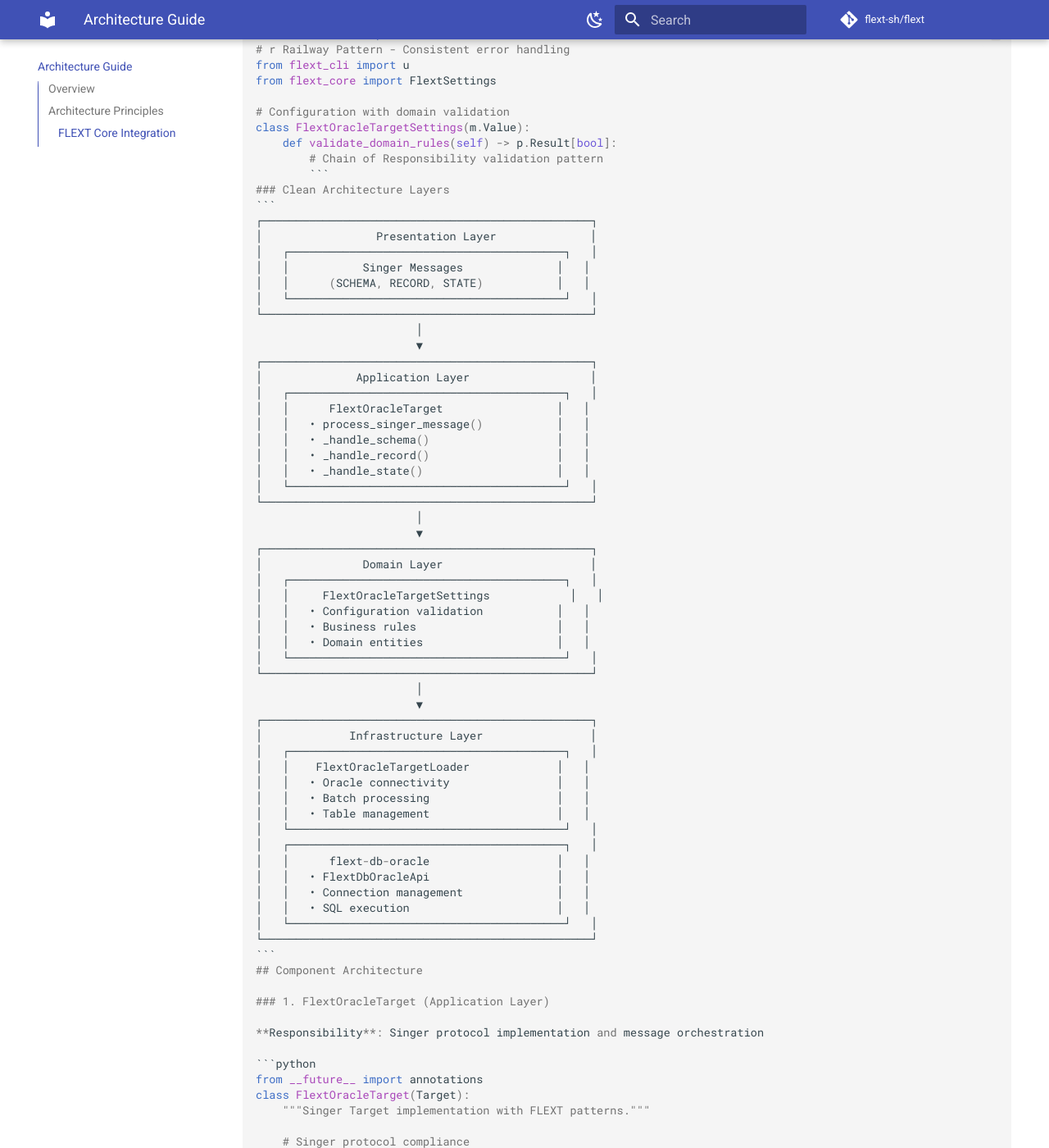
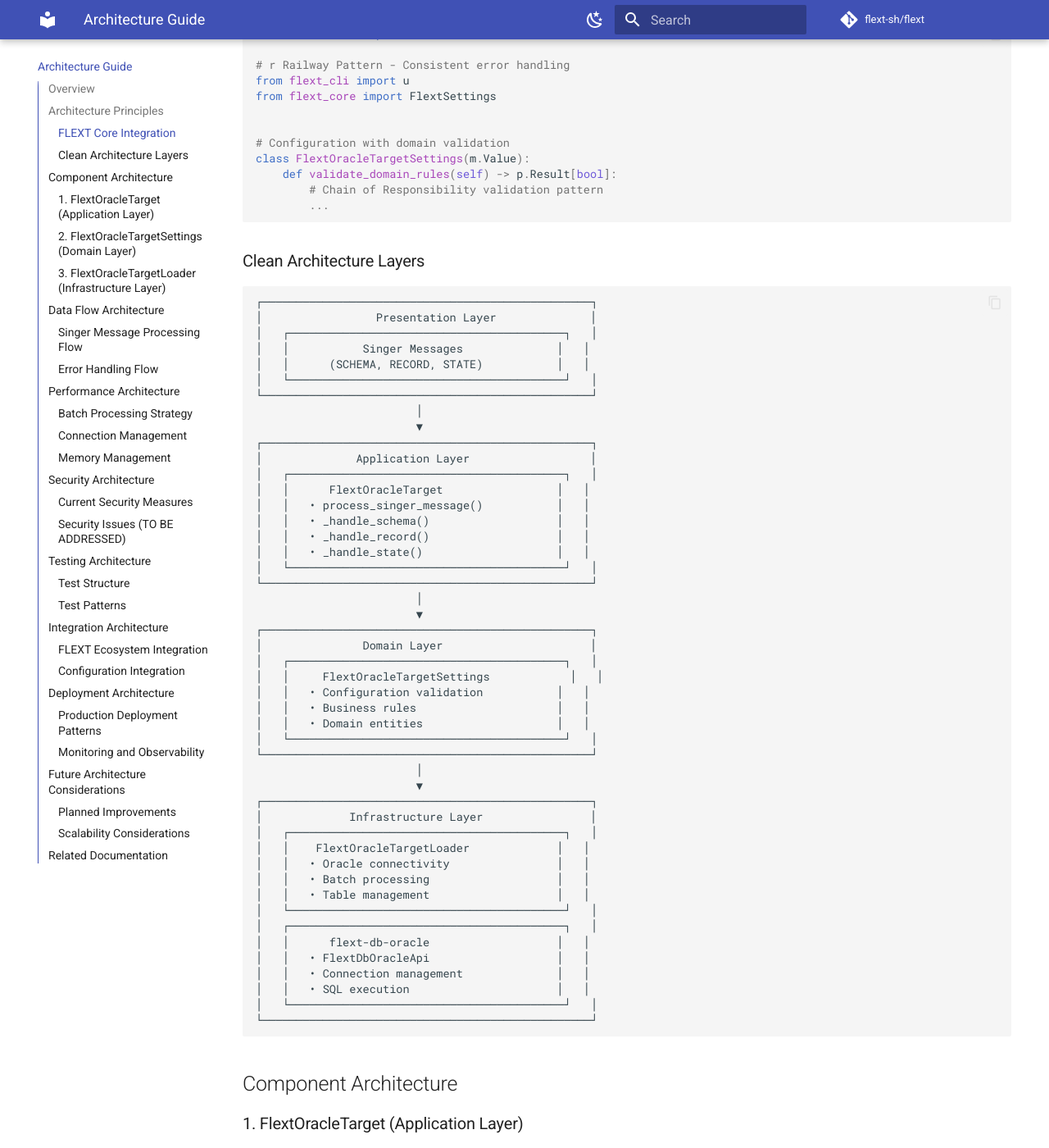
Before and after one commit to flext-sh/flext-target-oracle, an MkDocs documentation site: the page built from docs/architecture.md, in a window 1280 px wide and 1400 px high, scrolled down 687 px. Shown: the whole window at 82% size. Built offline with MkDocs 1.6.1 and Material for MkDocs 9.7.7, drawn with Linux system fonts in a browser that asks for light colours; comment, search, counter and statistics services are not loaded; some of the changed text lies outside the part shown.

`````diff
--- a/docs/architecture.md
+++ b/docs/architecture.md
@@ -23,19 +23,24 @@ working with the target.
 
 The target is built on foundational FLEXT patterns:
 
-````python
+```python
 from __future__ import annotations
+
 # r Railway Pattern - Consistent error handling
 from flext_cli import u
 from flext_core import FlextSettings
+
 
 # Configuration with domain validation
 class FlextOracleTargetSettings(m.Value):
     def validate_domain_rules(self) -> p.Result[bool]:
         # Chain of Responsibility validation pattern
-        ```
+        ...
+```
+
 ### Clean Architecture Layers
-```
+
+```text
 ┌─────────────────────────────────────────────────┐
 │                 Presentation Layer              │
 │   ┌─────────────────────────────────────────┐   │
@@ -84,6 +89,7 @@ class FlextOracleTargetSettings(m.Value):
 │   └─────────────────────────────────────────┘   │
 └─────────────────────────────────────────────────┘
 ```
+
 ## Component Architecture
 
 ### 1. FlextOracleTarget (Application Layer)
@@ -92,18 +98,21 @@ class FlextOracleTargetSettings(m.Value):
 
 ```python
 from __future__ import annotations
+
+
 class FlextOracleTarget(Target):
     """Singer Target implementation with FLEXT patterns."""
 
     # Singer protocol compliance
-    def process_singer_message(self, message: dict) -> p.Result[bool]
-    def _handle_schema(self, message: dict) -> p.Result[bool]
-    def _handle_record(self, message: dict) -> p.Result[bool]
-    def _handle_state(self, message: dict) -> p.Result[bool]
+    def process_singer_message(self, message: dict) -> p.Result[bool]: ...
+    def _handle_schema(self, message: dict) -> p.Result[bool]: ...
+    def _handle_record(self, message: dict) -> p.Result[bool]: ...
+    def _handle_state(self, message: dict) -> p.Result[bool]: ...
 
     # Lifecycle management
-    def finalize(self) -> p.Result[m.Dict]
-    ```
+    def finalize(self) -> p.Result[m.Dict]: ...
+```
+
 **Key Patterns**:
 
 - **r Railway Pattern**: All operations return `r<T>`
@@ -137,7 +146,8 @@ class FlextOracleTargetSettings(m.Value):
 
     def validate_domain_rules(self) -> p.Result[bool]:
         """Chain of Responsibility validation pattern."""
-        ```
+```
+
 **Key Patterns**:
 
 - **Value Object Pattern**: Immutable, validated configuration
@@ -150,6 +160,8 @@ class FlextOracleTargetSettings(m.Value):
 
 ```python
 from __future__ import annotations
+
+
 class FlextOracleTargetLoader:
     """Oracle data loading with batch processing."""
 
@@ -159,12 +171,13 @@ class FlextOracleTargetLoader:
         self._record_buffers: t.MappingKV[str, t.SequenceOf[m.Dict]] = {}
 
     # Table management
-    def ensure_table_exists(self, stream_name: str, schema: dict) -> p.Result[bool]
+    def ensure_table_exists(self, stream_name: str, schema: dict) -> p.Result[bool]: ...
 
     # Data loading with batching
-    def load_record(self, stream_name: str, record_data: dict) -> p.Result[bool]
-    def finalize_all_streams(self) -> p.Result[m.Dict]
-    ```
+    def load_record(self, stream_name: str, record_data: dict) -> p.Result[bool]: ...
+    def finalize_all_streams(self) -> p.Result[m.Dict]: ...
+```
+
 **Key Patterns**:
 
 - **Batch Processing**: Configurable batch sizes for performance
@@ -232,7 +245,8 @@ sequenceDiagram
 
     FL-->>FT: p.Result[Statistics]
     FT-->>ST: Final statistics
-    ```
+```
+
 ### Error Handling Flow
 
 ```mermaid
@@ -248,13 +262,16 @@ flowchart TD
     H --> B
     I --> J[Singer Error Handling]
     C --> K[Operation Complete]
-    ```
+```
+
 ## Performance Architecture
 
 ### Batch Processing Strategy
 
 ```python
 from __future__ import annotations
+
+
 class BatchProcessor:
     """Configurable batch processing for optimal performance."""
 
@@ -271,8 +288,9 @@ class BatchProcessor:
         if len(buffer) >= self._batch_size:
             return self._flush_batch(stream)
 
-        return r[bool].| ok(value=True)
-        ```
+        return r[bool].ok(value=True)
+```
+
 ### Connection Management
 
 ```python
@@ -281,7 +299,8 @@ with self.oracle_api as connected_api:
     # All operations within connection context
     result = connected_api.execute_dml(sql, params)
     # Connection automatically closed
-    ```
+```
+
 ### Memory Management
 
 - **Streaming Processing**: Records processed one at a time, not loaded into memory
@@ -307,16 +326,19 @@ with self.oracle_api as connected_api:
 parameterized_sql = sql.replace(":data", f"'{param['data']}'")
 result = connected_api.execute_ddl(parameterized_sql)
 ```
+
 **Required Fix**:
 
 ```python
 # SECURE - Use proper parameterized queries
 result = connected_api.execute_dml(sql, param)
 ```
+
 ## Testing Architecture
 
 ### Test Structure
-```
+
+```text
 tests/
 ├── unit/                    # Fast, isolated tests
 │   ├── test_config.py      # Configuration validation
@@ -329,7 +351,8 @@ tests/
 │   └── test_batch_performance.py
 └── security/               # Security validation
     └── test_sql_injection.py
-    ```
+```
+
 ### Test Patterns
 
 ```python
@@ -347,7 +370,8 @@ def test_operation_failure():
     result = operation_with_error()
     assert result.failure
     assert "expected error" in result.error
-    ```
+```
+
 ## Integration Architecture
 
 ### FLEXT Ecosystem Integration
@@ -382,7 +406,8 @@ graph TB
     SINGER --> FTO
     FTL --> ORACLE
     MELTANO --> FTO
-    ```
+```
+
 ### Configuration Integration
 
 ```python
@@ -397,6 +422,7 @@ api = FlextDbOracleApi(oracle_config)
 # flext-meltano integration
 target = FlextOracleTarget(settings)
 ```
+
 ## Deployment Architecture
 
 ### Production Deployment Patterns
@@ -429,7 +455,8 @@ networks:
     external: true
   oracle-network:
     external: true
-    ```
+```
+
 ### Monitoring and Observability
 
 ```python
@@ -448,6 +475,7 @@ logger.info(
 metrics.counter("oracle_target.records_processed").inc(count)
 metrics.histogram("oracle_target.batch_duration").observe(duration)
 ```
+
 ## Future Architecture Considerations
 
 ### Planned Improvements
@@ -464,7 +492,7 @@ metrics.histogram("oracle_target.batch_duration").observe(duration)
 - **Vertical Scaling**: Increased batch sizes and connection pools
 - **Oracle Optimization**: Bulk operations, parallel processing, compression
 
-______________________________________________________________________
+---
 
 ## Related Documentation
 
@@ -477,25 +505,22 @@ ______________________________________________________________________
 
 **Across Projects**:
 
-- [flext-core Foundation][flext-core-overview] - Clean architecture and CQRS patterns
-- [flext-core Service Patterns][flext-core-service-patterns] - Service patterns and
-  dependency injection
-- [flext-db-oracle Integration][flext-db-oracle-agents] - Oracle database integration
-- [flext-meltano Pipelines][flext-meltano-agents] - Data integration and ELT orchestration
+- [flext-core Foundation](https://github.com/flext-sh/flext/tree/0.12.0-dev/flext-core/docs/architecture/overview.md) -
+  Clean architecture and CQRS patterns
+- [flext-core Service Patterns](https://github.com/flext-sh/flext/tree/0.12.0-dev/flext-core/docs/guides/service-patterns.md) -
+  Service patterns and dependency injection
+- [flext-db-oracle Integration](https://github.com/flext-sh/flext/tree/0.12.0-dev/flext-db-oracle/AGENTS.md) -
+  Oracle database integration
+- [flext-meltano Pipelines](https://github.com/flext-sh/flext/tree/0.12.0-dev/flext-meltano/AGENTS.md) -
+  Data integration and ELT orchestration
 
 **External Resources**:
 
 - [PEP 257 - Docstring Conventions](https://peps.python.org/pep-0257/)
 - [Google Python Style Guide](https://google.github.io/styleguide/pyguide.html)
 
-______________________________________________________________________
-
-[flext-core-overview]: https://github.com/flext-sh/flext/tree/0.12.0-dev/flext-core/docs/architecture/overview.md
-[flext-core-service-patterns]: https://github.com/flext-sh/flext/tree/0.12.0-dev/flext-core/docs/guides/service-patterns.md
-[flext-db-oracle-agents]: https://github.com/flext-sh/flext/tree/0.12.0-dev/flext-db-oracle/AGENTS.md
-[flext-meltano-agents]: https://github.com/flext-sh/flext/tree/0.12.0-dev/flext-meltano/AGENTS.md
+---
 
 **Document Version**: 1.0\
 **Last Updated**: 2025-08-04\
 **Next Review**: 2025-08-11
-````
`````
Also changed, not shown: docs/development.md (+2 -0 lines), examples/README.md (+5 -3 lines).
